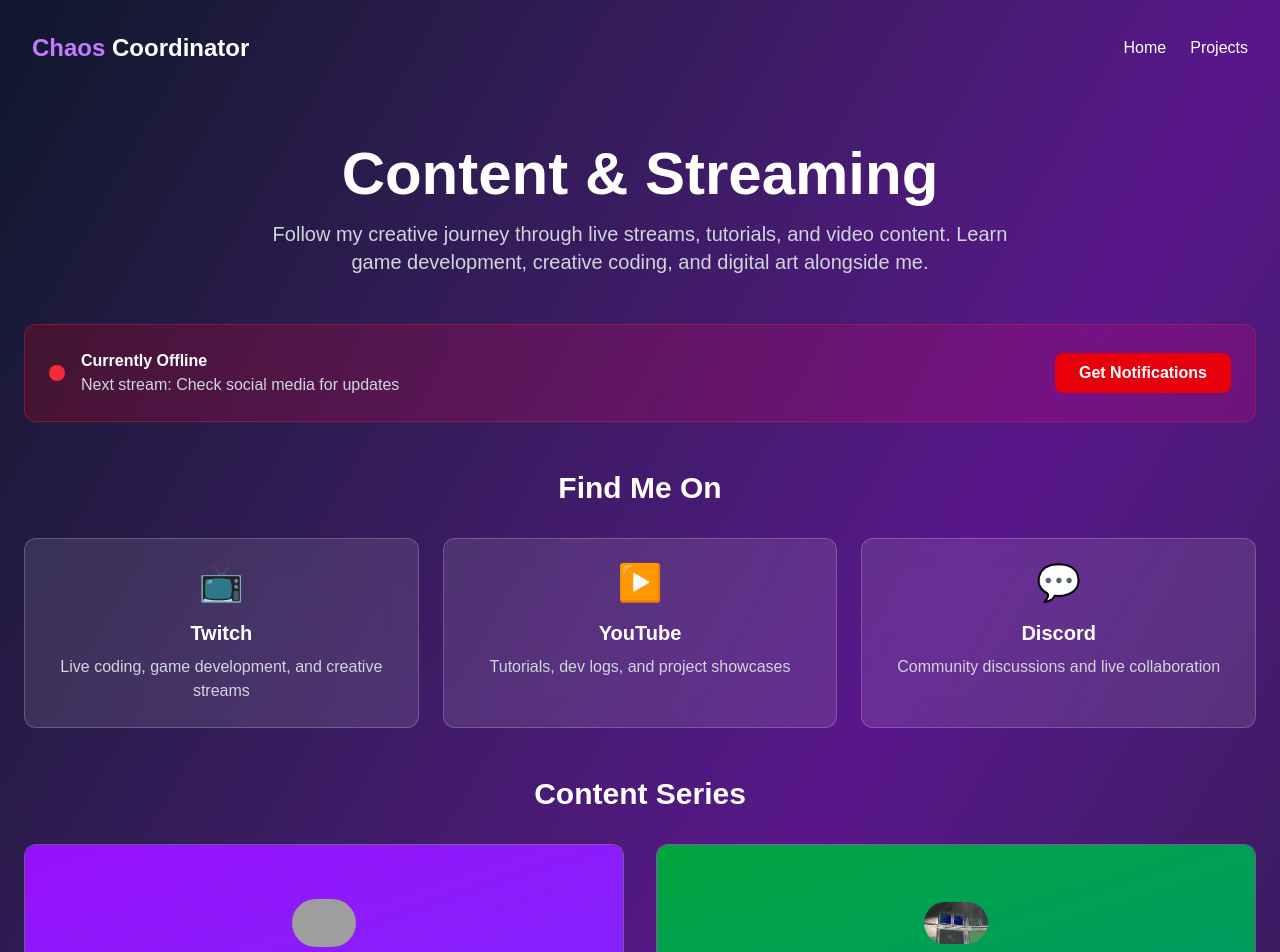
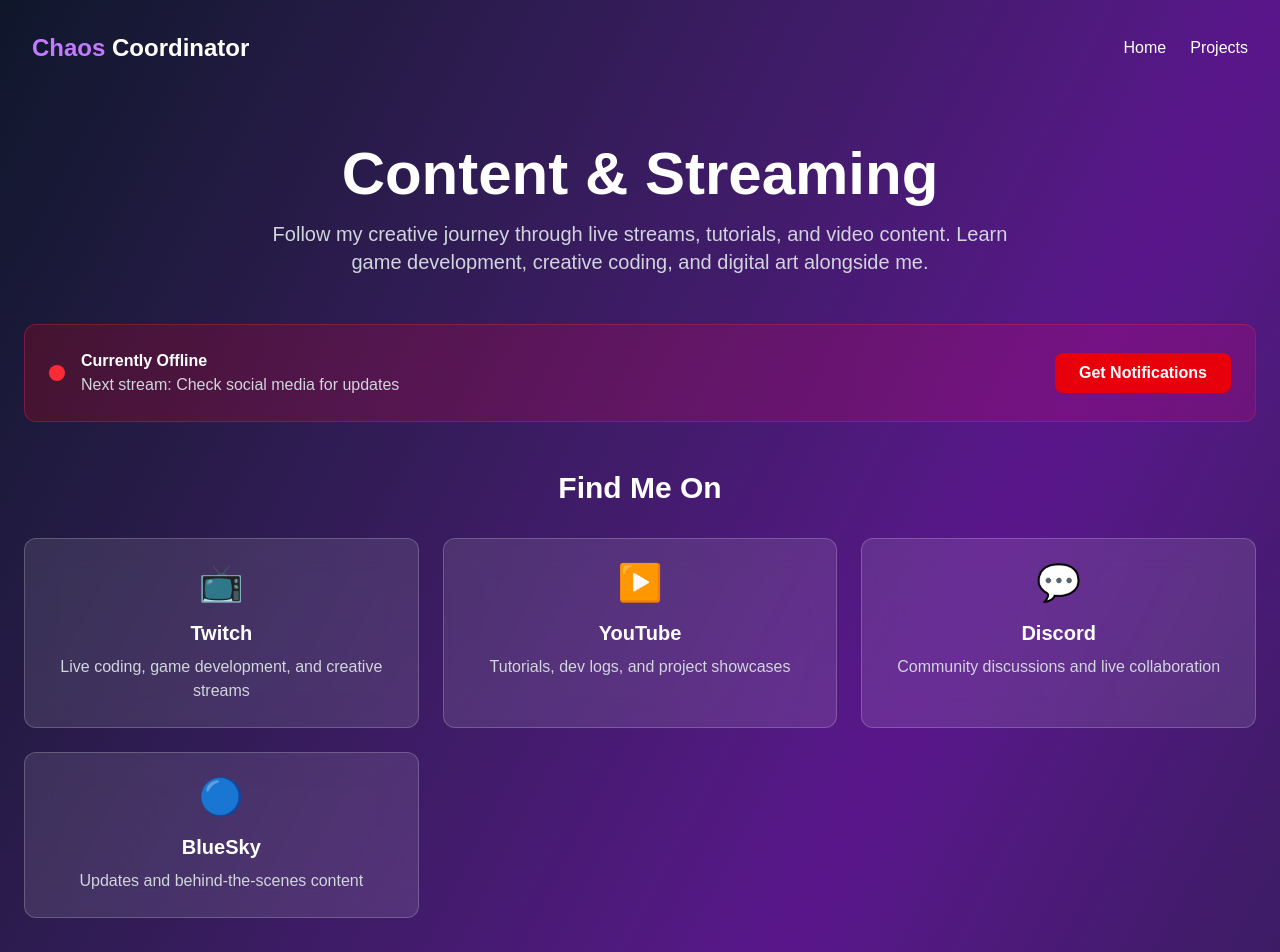
Before and after one commit to strangebasisdevs/chaos_coordinator, a Next.js app: page /streaming in a window 1280 px wide. Shown: the top 952 px of the page. Built offline with nearby package versions, Linux system fonts and the light colour scheme; grey boxes are pictures that could not be loaded.

Commit message:
feat: add social links, perma discord invite

```diff
--- a/src/app/page.tsx
+++ b/src/app/page.tsx
@@ -47,13 +47,13 @@
               href="/projects"
               className="bg-purple-600 hover:bg-purple-700 text-white px-8 py-3 rounded-lg font-semibold transition-colors"
             >
-              View Projects
+              Explore Projects
             </Link>
             <Link
-              href="/projects"
+              href="/streaming"
               className="border border-purple-400 text-purple-400 hover:bg-purple-400 hover:text-white px-8 py-3 rounded-lg font-semibold transition-colors"
             >
-              Explore Projects
+              Peruse Content
             </Link>
           </div>
         </div>
@@ -94,7 +94,7 @@
               creating music, videos, and whatever strikes me in the moment. You can
               find my content on <a href="https://www.twitch.tv/strangebasis" className="text-purple-400 hover:text-purple-300 font-semibold">Twitch </a>
               and <a href="https://www.youtube.com/@strangebasis" className="text-red-400 hover:text-red-300 font-semibold">YouTube</a>. Check
-              out my <a href="https://bsky.app/profile/strangebasis.co" className="text-blue-400 hover:text-blue-300 font-semibold">BlueSky</a> for
+              out my <a href="https://bsky.app/profile/strangebasis.bsky.social" className="text-blue-400 hover:text-blue-300 font-semibold">BlueSky</a> for
               updates and strangebasis co news day to day.
             </p>
             <Link
--- a/src/app/streaming/page.tsx
+++ b/src/app/streaming/page.tsx
@@ -5,24 +5,31 @@
 const platforms: StreamingPlatform[] = [
   {
     name: 'Twitch',
-    url: '#',
+    url: 'https://www.twitch.tv/strangebasis',
     description: 'Live coding, game development, and creative streams',
     icon: '📺',
     alt_text: 'television emoji',
   },
   {
     name: 'YouTube',
-    url: '#',
+    url: 'https://www.youtube.com/@strangebasis',
     description: 'Tutorials, dev logs, and project showcases',
     icon: '▶️',
     alt_text: 'play button emoji',
   },
   {
     name: 'Discord',
-    url: '#',
+    url: 'https://discord.gg/UzRXpY7fXg',
     description: 'Community discussions and live collaboration',
     icon: '💬',
     alt_text: 'speech balloon emoji',
+  },
+  {
+    name: 'BlueSky',
+    url: 'https://bsky.app/profile/strangebasis.bsky.social',
+    description: 'Updates and behind-the-scenes content',
+    icon: '🔵',
+    alt_text: 'blue circle emoji',
   },
 ];
 
@@ -254,7 +261,7 @@
               Subscribe for Updates
             </Link>
             <Link
-              href="#"
+              href="https://discord.gg/UzRXpY7fXg"
               className="border border-purple-400 text-purple-400 hover:bg-purple-400 hover:text-white px-8 py-3 rounded-lg font-semibold transition-colors"
             >
               Join Discord Community
```
